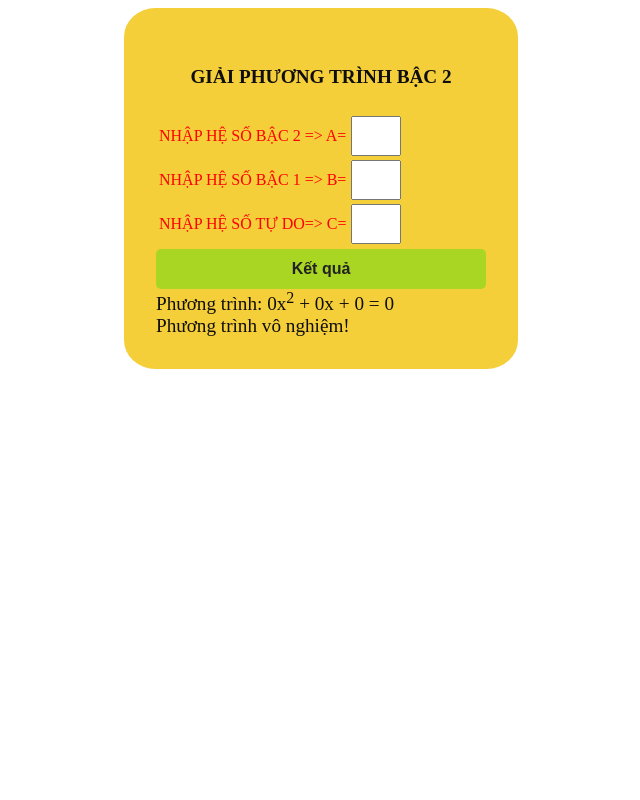
After one commit to TuyetMinh98/baitapcuoimon, a PHP site: page /ptbachai.php in a window 1280 px wide. The commit adds this page. Shown: the whole page, without its empty margins (319-959 px from the left). Run offline with PHP 8.4, Linux system fonts and the light colour scheme.

Commit message:
up baitap

```diff
--- /dev/null
+++ b/baitap/maytinh.css
@@ -0,0 +1,117 @@
+body
+{
+  	background-repeat: no-repeat, repeat;
+}
+.header
+{
+	margin-left: 35%;
+	margin-top: 2%;
+	margin-bottom: 5%;
+	height: 600px;
+	width: 470px;
+	max-height: 520px ;
+	border-radius: 8%;
+	padding: 2%;
+	background: rgba(255, 195, 18,1.0);
+
+}
+#result_kq{
+
+	height: 40px;
+	width: 470px;
+	border: 1px solid black;
+	font-size: 20px;
+	border-top: none;
+	border-bottom: 1px solid white;
+	border-bottom: none !important
+}
+#result{
+	height: 40px;
+	width: 470px;
+	border: 1px solid black;
+	font-size: 20px;
+	border-top: none;
+	border-bottom: 1px solid white;
+	border-bottom: none !important
+}
+
+input{
+	width: 60px;
+	height: 40px;
+}
+form{
+	border-bottom: 1px solid white;
+	border-bottom: none !important;
+	height: 150px;
+	width: 330px;
+	margin-top: 50px;
+
+
+}
+.key{
+	border-width: 3px;
+   	border-style: solid;
+   	border-color: #000;
+	padding: 3px 3px;
+	border-bottom: none !important;
+	width: 460px;
+	margin-top: 20px;
+	border-radius: 10px;
+	background-color: #fff;
+	text-align: center;
+	text-anchor: center;
+	height: 320px;
+
+}
+h1
+{
+	text-align: center;
+}
+td
+{
+	color: #ff0000;
+}
+
+
+.ptbh-container
+{
+	width: 100%;
+	height: 100%;
+	margin: 0;
+}
+.form-ptbh
+{
+	background:rgba(255, 195, 18,1.0);
+	background-color: #f4cf3a;
+	color: #0f0e0e;
+	margin: 0 auto;
+	padding: 2rem;
+	border-radius: 8%;
+	font-size: 1.2rem;
+	height: auto;
+}
+.form-ptbh h4
+{
+	text-align: center;
+	text-transform: uppercase;
+}
+.form-ptbh input
+{
+	width: 50px !important;
+	text-align: center;
+}
+
+.form-ptbh>.btn-ptbh
+{
+	border: none;
+	border-radius: 5px;
+	background: rgba(133, 216, 24, 0.667);
+	color: #212121;
+	font-family: Arial, Helvetica, sans-serif;
+	font-weight: 700;
+	font-size: 16px;
+	text-align: center;
+	cursor: pointer;
+	margin: 0 auto;
+	width: 100% !important;
+}
--- /dev/null
+++ b/baitap/ptbachai.php
@@ -0,0 +1,103 @@
+<link rel="stylesheet" type="text/css" href="maytinh.css">
+
+<?php
+    // khai báo các biến toàn cầu
+    $heso_a = "";
+    $heso_b = "";
+    $heso_c = "";
+    // đọc các hệ số từ FORM
+    if (isset ( $_POST ['heso_a'] ))
+    {
+        $heso_a = $_POST ['heso_a'];
+    }
+    if (isset ( $_POST ['heso_b'] ))
+    {
+        $heso_b = $_POST ['heso_b'];
+    }
+    if (isset ( $_POST ['heso_c'] ))
+    {
+        $heso_c = $_POST ['heso_c'];
+    }
+    /**
+     * giải phương trình bậc 2 trong PHP
+     *
+     * @author: viettuts.vn
+     * @param he so bac 2 $a
+     * @param he so bac 1 $b
+     * @param he so tu do $c
+     */
+
+?>
+    <form class="form-ptbh" action="#" method="post">
+        <h4>Giải phương trình bậc 2</h4>
+        <table>
+            <tr>
+                <td>NHẬP HỆ SỐ BẬC 2 => A= </td>
+                <td><input type="text" name="heso_a" value="<?=$heso_a?>" /></td>
+            </tr>
+            <tr>
+                <td>NHẬP HỆ SỐ BẬC 1 => B=</td>
+                <td><input type="text" name="heso_b" value="<?=$heso_b?>" /></td>
+            </tr>
+            <tr>
+                <td>NHẬP HỆ SỐ TỰ DO=> C=</td>
+                <td><input type="text" name="heso_c" value="<?=$heso_c?>" /></td>
+            </tr>
+            <tr>
+        </table>
+        <input type="submit" class="btn-ptbh" value="Kết quả">
+        <?php
+                    function giaiPTB2($a, $b, $c)
+                    {
+                        // kiểm tra biến đầu vào
+                        if ($a == "") $a = 0;
+                        if ($b == "") $b = 0;
+                        if ($c == "") $c = 0;
+                        // in phương trình ra màn hình
+                        echo "Phương trình: " . $a . "x<sup>2</sup> + " . $b . "x + " . $c . " = 0";
+                        echo "<br>";
+                        // kiểm tra các hệ số
+                        if ($a == 0)
+                        {
+                            if ($b == 0)
+                            {
+                                echo ("Phương trình vô nghiệm!");
+                            }
+                            else
+                            {
+                                echo  ("Phương trình có một nghiệm: ". "x = " . (-$c / $b));
+                            }
+                            return;
+                        }
+                        // tính delta
+                        $delta = $b*$b - 4*$a*$c;
+                        $x1 = "";
+                        $x2 = "";
+                        // tính nghiệm
+                        if ($delta > 0)
+                        {
+                            $x1 = (-$b + sqrt($delta)) / (2*$a);
+                            $x2 = (-$b - sqrt($delta)) / (2*$a);
+                            echo ("Phương trình có 2 nghiệm là: " . "x1 = " . $x1 . " và x2 = " . $x2);
+                        }
+                        else if ($delta == 0)
+                        {
+                            $x1 = (-$b / (2 * $a));
+                            echo ("Phương trình có nghiệm kép: x1 = x2 = " . $x1);
+                        }
+                        else
+                        {
+                            echo ("Phương trình vô nghiệm!");
+                        }
+                    }
+                    giaiPTB2 ( $GLOBALS ['heso_a'], $GLOBALS ['heso_b'], $GLOBALS ['heso_c'] );
+        ?>
+    </form>
+
+
+<br>
+<?php
+// gọi hàm giải phương trình bậc 2
+//Sử dụng từ kháo $GLOBALS để đọc các biến toàn cầu và truyền vào hàm
+
+?>
```
Also changed, not shown: baitap/connect.php (added, +12 -0 lines), baitap/index.php (renamed from bt/index.php, +6 -4 lines), baitap/login.php (added, +91 -0 lines), baitap/maytinh.php (renamed from bt/maytinh.php, +79 -12 lines), baitap/nthRoot.php (added, +49 -0 lines), baitap/sigin.php (renamed from bt/sigin.php, +13 -12 lines), baitap/tachChuVaSo.php (added, +35 -0 lines), bt/connect.php (deleted, +0 -9 lines), bt/login.php (deleted, +0 -48 lines), bt/maytinh.css (deleted, +0 -72 lines), baitap/file.php (renamed from bt/file.php), baitap/imag/back.jpg (renamed from bt/back.jpg), baitap/imag/login.png (renamed from bt/login.png), baitap/style.css (renamed from bt/css/style.css).
